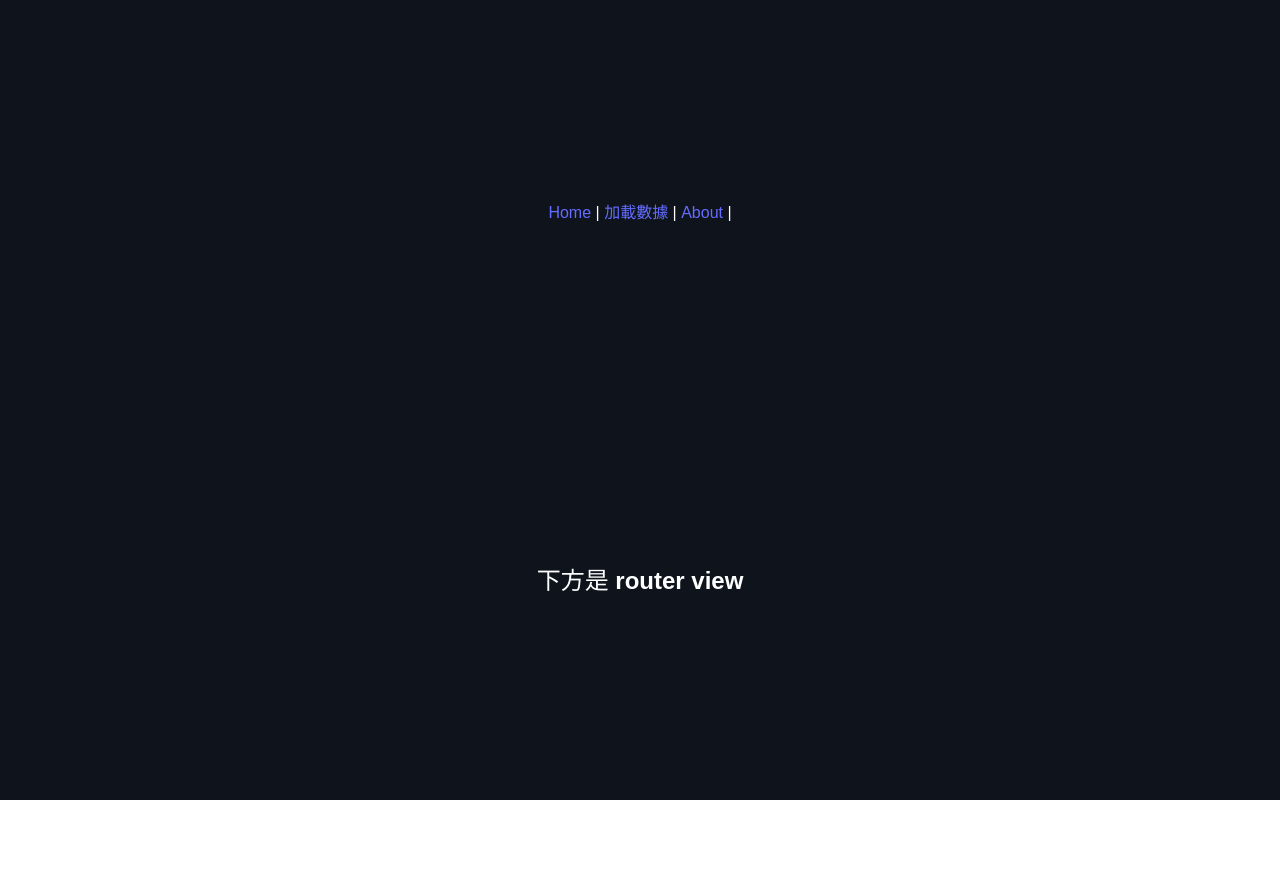
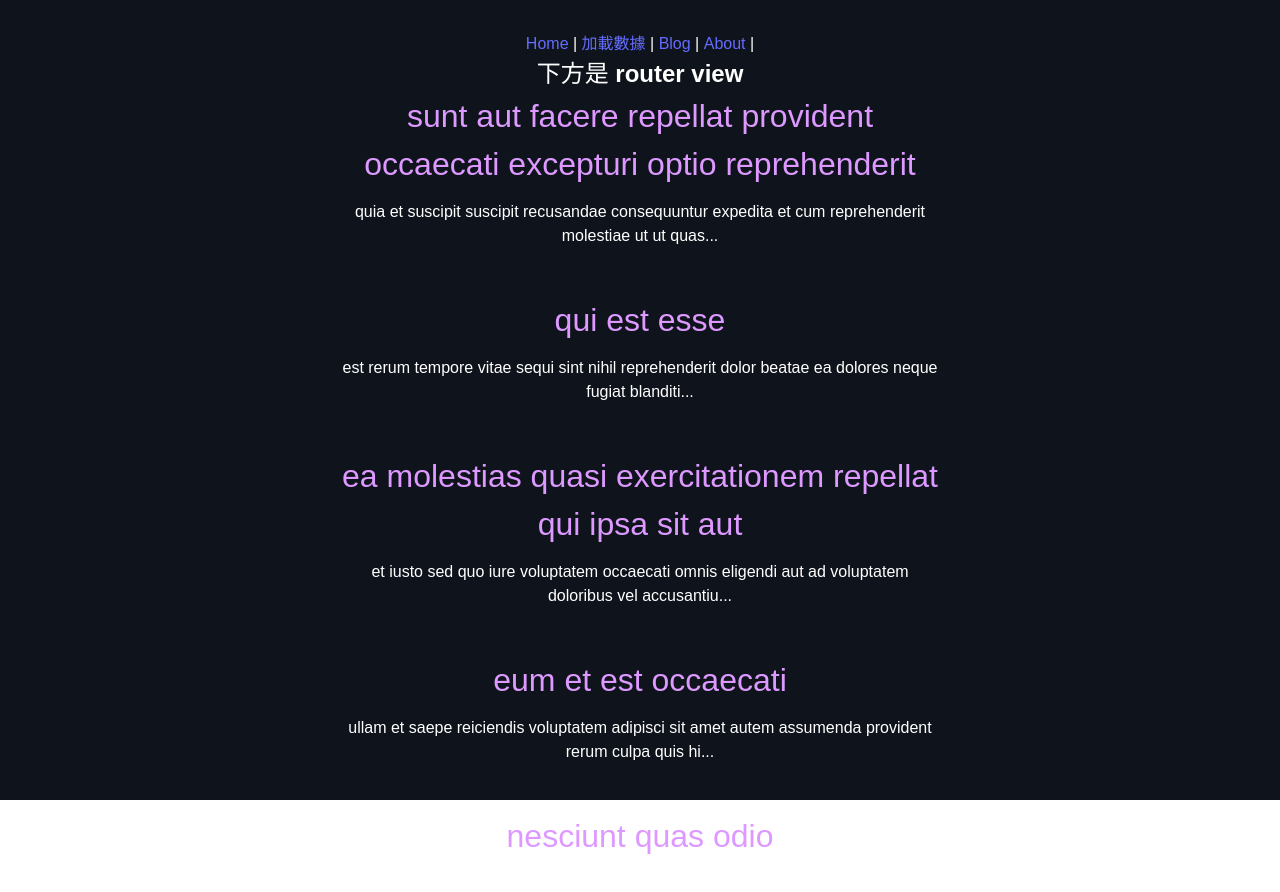
Before and after one commit to youngjay9/my_vue_workspace, a Vue app in the folder vite-project/: page /blog in a window 1280 px wide. Shown: the top 892 px of the page. Before the commit the page ends 800 px from the top, so only its background shows below. Built offline with nearby package versions, Linux system fonts and the light colour scheme.

Commit message:
vue-router 動態路徑參數變換.

```diff
--- a/vite-project/src/App.vue
+++ b/vite-project/src/App.vue
@@ -3,6 +3,7 @@
   <nav>
     <router-link to="/">Home</router-link> |
     <router-link to="/loadData">加載數據</router-link> |
+    <router-link to="/blog">Blog</router-link> |
     <router-link to="/about">About</router-link> |
   </nav>
   <h2>下方是 router view</h2>
--- /dev/null
+++ b/vite-project/src/data/blogPosts.js
@@ -0,0 +1,41 @@
+const blogPosts = [
+  {
+    userId: 1,
+    id: 1,
+    title:
+      "sunt aut facere repellat provident occaecati excepturi optio reprehenderit",
+    body: "quia et suscipit\nsuscipit recusandae consequuntur expedita et cum\nreprehenderit molestiae ut ut quas totam\nnostrum rerum est autem sunt rem eveniet architecto",
+  },
+  {
+    userId: 1,
+    id: 2,
+    title: "qui est esse",
+    body: "est rerum tempore vitae\nsequi sint nihil reprehenderit dolor beatae ea dolores neque\nfugiat blanditiis voluptate porro vel nihil molestiae ut reiciendis\nqui aperiam non debitis possimus qui neque nisi nulla",
+  },
+  {
+    userId: 1,
+    id: 3,
+    title: "ea molestias quasi exercitationem repellat qui ipsa sit aut",
+    body: "et iusto sed quo iure\nvoluptatem occaecati omnis eligendi aut ad\nvoluptatem doloribus vel accusantium quis pariatur\nmolestiae porro eius odio et labore et velit aut",
+  },
+  {
+    userId: 1,
+    id: 4,
+    title: "eum et est occaecati",
+    body: "ullam et saepe reiciendis voluptatem adipisci\nsit amet autem assumenda provident rerum culpa\nquis hic commodi nesciunt rem tenetur doloremque ipsam iure\nquis sunt voluptatem rerum illo velit",
+  },
+  {
+    userId: 1,
+    id: 5,
+    title: "nesciunt quas odio",
+    body: "repudiandae veniam quaerat sunt sed\nalias aut fugiat sit autem sed est\nvoluptatem omnis possimus esse voluptatibus quis\nest aut tenetur dolor neque",
+  },
+];
+
+export function getAllPosts() {
+  return blogPosts;
+}
+
+export function getBlogPostById(id) {
+  return blogPosts.find((post) => post.id === Number(id));
+}
--- /dev/null
+++ b/vite-project/src/pages/blog/BlogDetail.vue
@@ -0,0 +1,54 @@
+<template>
+    <article>
+      <h2>
+        {{ blogPost.title }}
+      </h2>
+      <p>{{ blogPost.body }}</p>
+      <footer>
+        <router-link to="/">回到主页</router-link>
+        <router-link :to="`/blog/${blogPost.id - 1}`">上一篇</router-link>
+        <router-link :to="`/blog/${blogPost.id + 1}`">下一篇</router-link>
+      </footer>
+    </article>
+  </template>
+  <script>
+  import { getBlogPostById } from "../../data/blogPosts";
+
+  export default {
+    data() {
+      return { blogPost: {} };
+    },
+
+    watch: {
+      // 因為 $route.params 會隨著 router-link 切換, 需用 watch 監控 postId 參數, 去動態重新撈資料
+      "$route.params": {
+        handler(params, oldParams) {
+          this.blogPost = getBlogPostById(params.postId);
+        },
+        immediate: true,
+      },
+    },
+  };
+  </script>
+  <style scoped>
+  article {
+    max-width: 700px;
+  }
+
+  footer {
+    margin-top: 48px;
+    display: flex;
+    gap: 24px;
+  }
+
+  footer a {
+    background: linear-gradient(
+      90deg,
+      hsl(240deg, 50%, 50%),
+      hsl(280deg, 50%, 50%)
+    );
+    padding: 0.9em 1.4em;
+    border-radius: 4px;
+    color: white;
+  }
+  </style>
--- /dev/null
+++ b/vite-project/src/pages/blog/BlogList.vue
@@ -0,0 +1,45 @@
+<template>
+    <main>
+      <div className="blogPosts">
+        <article v-for="blogPost in blogPosts" :key="blogPost.id">
+          <h2>
+            <router-link :to="`/blog/${blogPost.id}`">{{
+              blogPost.title
+            }}</router-link>
+          </h2>
+          <p>{{ blogPost.body.substring(0, 100) + "..." }}</p>
+        </article>
+      </div>
+    </main>
+  </template>
+  <script>
+  import { getAllPosts } from "../../data/blogPosts";
+
+  export default {
+    data() {
+      return {
+        blogPosts: [],
+      };
+    },
+    created() {
+      this.blogPosts = getAllPosts();
+    },
+  };
+  </script>
+  <style scoped>
+  .blogPosts {
+    max-width: 600px;
+    display: grid;
+    row-gap: 48px;
+  }
+
+  h2 {
+    margin-bottom: 12px;
+    font-size: 32px;
+  }
+
+  h2 a {
+    color: hsl(280deg, 100%, 80%);
+    text-decoration: none;
+  }
+  </style>
```
Also changed, not shown: vite-project/src/routes.js (+11 -1 lines).
